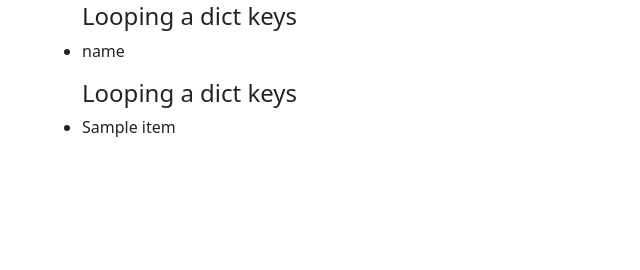
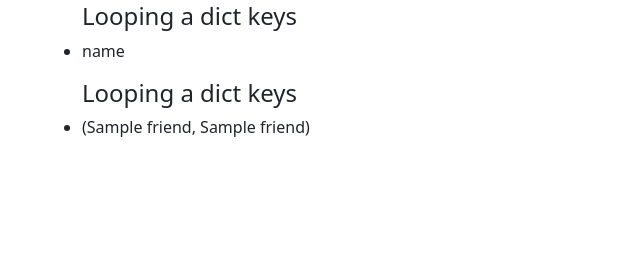
Before and after one commit to Hemenguelbindi/Remamber_flask, a Flask app: template app/templates/public/jinja.html in a window 1280 px wide. Shown: the part 530-800 px from the top of the page, without its empty margins (0-640 px from the left). Run offline with Flask 2, Linux system fonts and the light colour scheme; the template is opened without the code that fills it: most values are stand-ins (such as "Sample title", 1, 10 or a date in 2020).

Commit message:
Исправил опечатку.

```diff
--- a/app/templates/public/jinja.html
+++ b/app/templates/public/jinja.html
@@ -47,7 +47,7 @@
     <!-- Работа со словарем вывод значения   -->
     <h4>Looping a dict keys</h4>
       <ul>
-          {% for v in friends.item() %}
+          {% for v in friends.items() %}
               <li>{{ v }}</li>
           {% endfor %}
       </ul>
```
